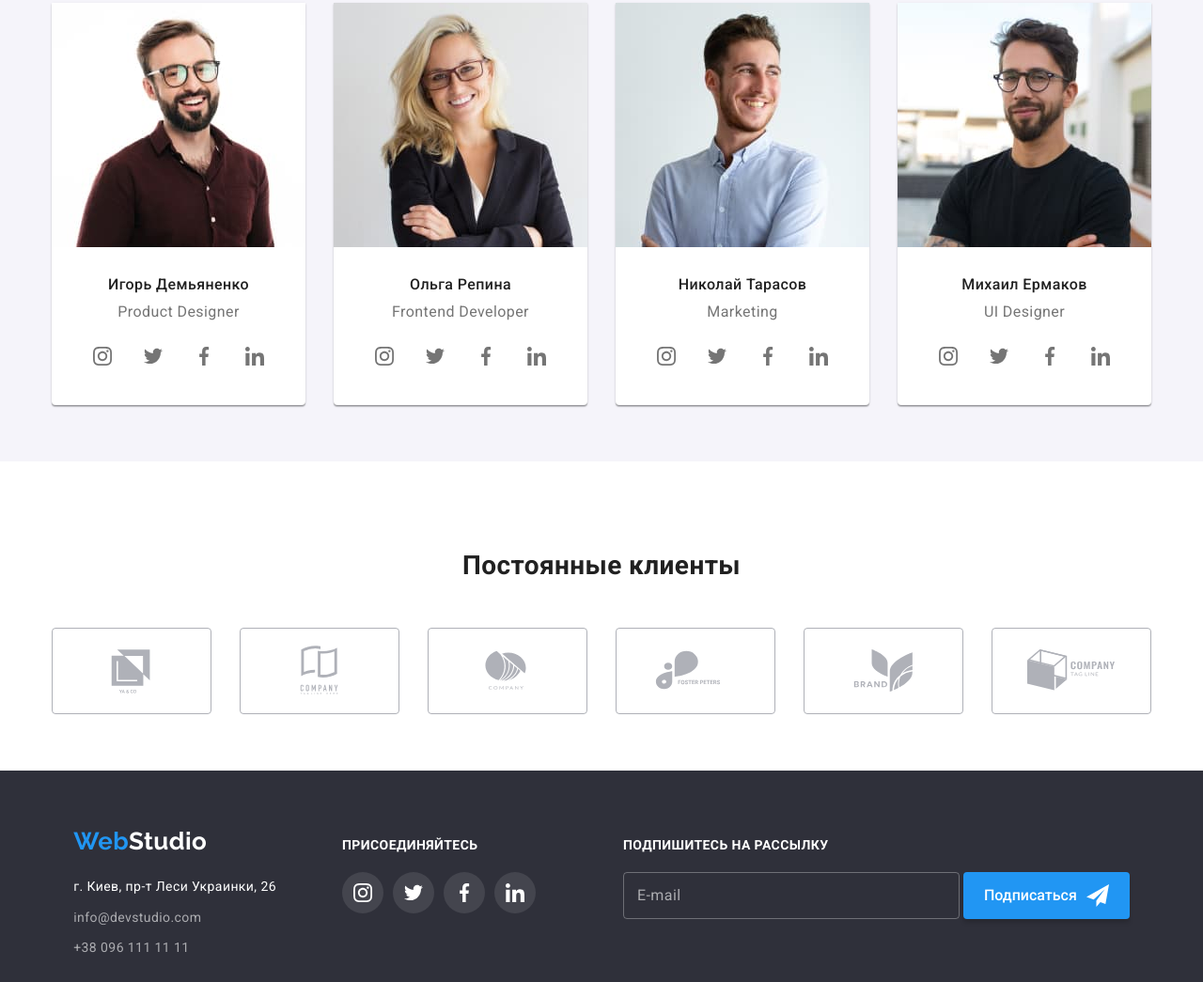
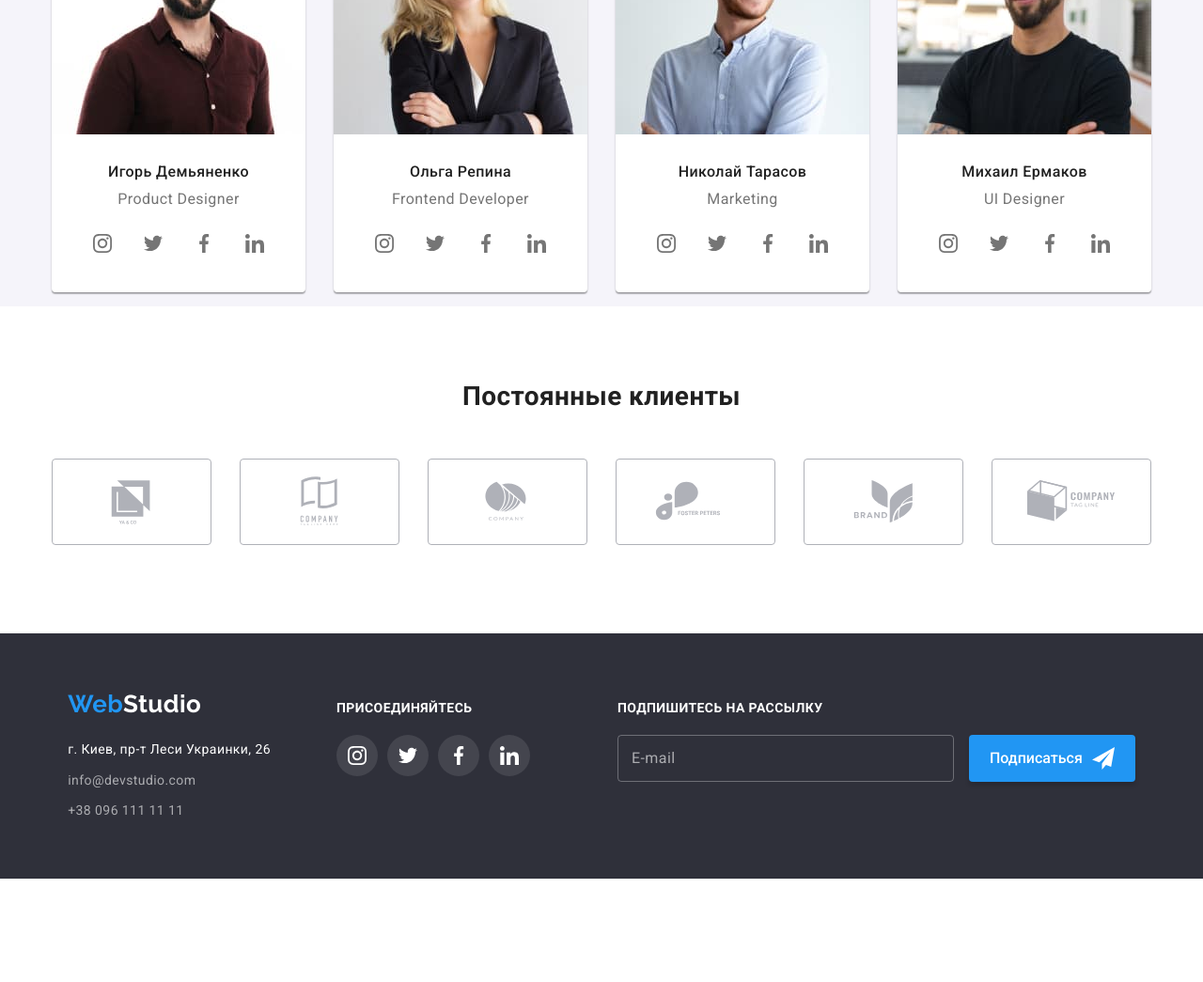
Before and after one commit to AntoBo/goit-markup-hw-08, a plain HTML site: page index.html in a window 1280 px wide. Shown: the part 1752-2797 px from the top of the page at 94% size. After the commit the page ends 2687 px from the top, so only its background shows below. Drawn offline with nearby package versions, Linux system fonts and the light colour scheme.

Commit message:
mentor check

```diff
--- a/sass/commons/_button.scss
+++ b/sass/commons/_button.scss
@@ -40,6 +40,8 @@
   align-items: center;
   box-shadow: $button-shadow;
   height: 50px;
+
+  margin-left: 12px;
 
   color: $color-white;
   background-color: $color-accent;
--- a/sass/commons/_sections.scss
+++ b/sass/commons/_sections.scss
@@ -1,8 +1,7 @@
 /* Sections */
 
 .section {
-  padding: 60px 0;
-
+  padding-top: 60px;
   @include mq(desktop) {
     padding-top: 94px;
   }
--- a/sass/components/_footer.scss
+++ b/sass/components/_footer.scss
@@ -3,6 +3,11 @@
   display: flex;
   justify-content: center;
   background-color: $bg-color-dark;
+
+  margin-top: 60px;
+  @include mq(desktop) {
+    margin-top: 94px;
+  }
   padding: 60px 0;
 }
 
```
Also changed, not shown: css/main.css, css/main.min.css, 3 other files.
